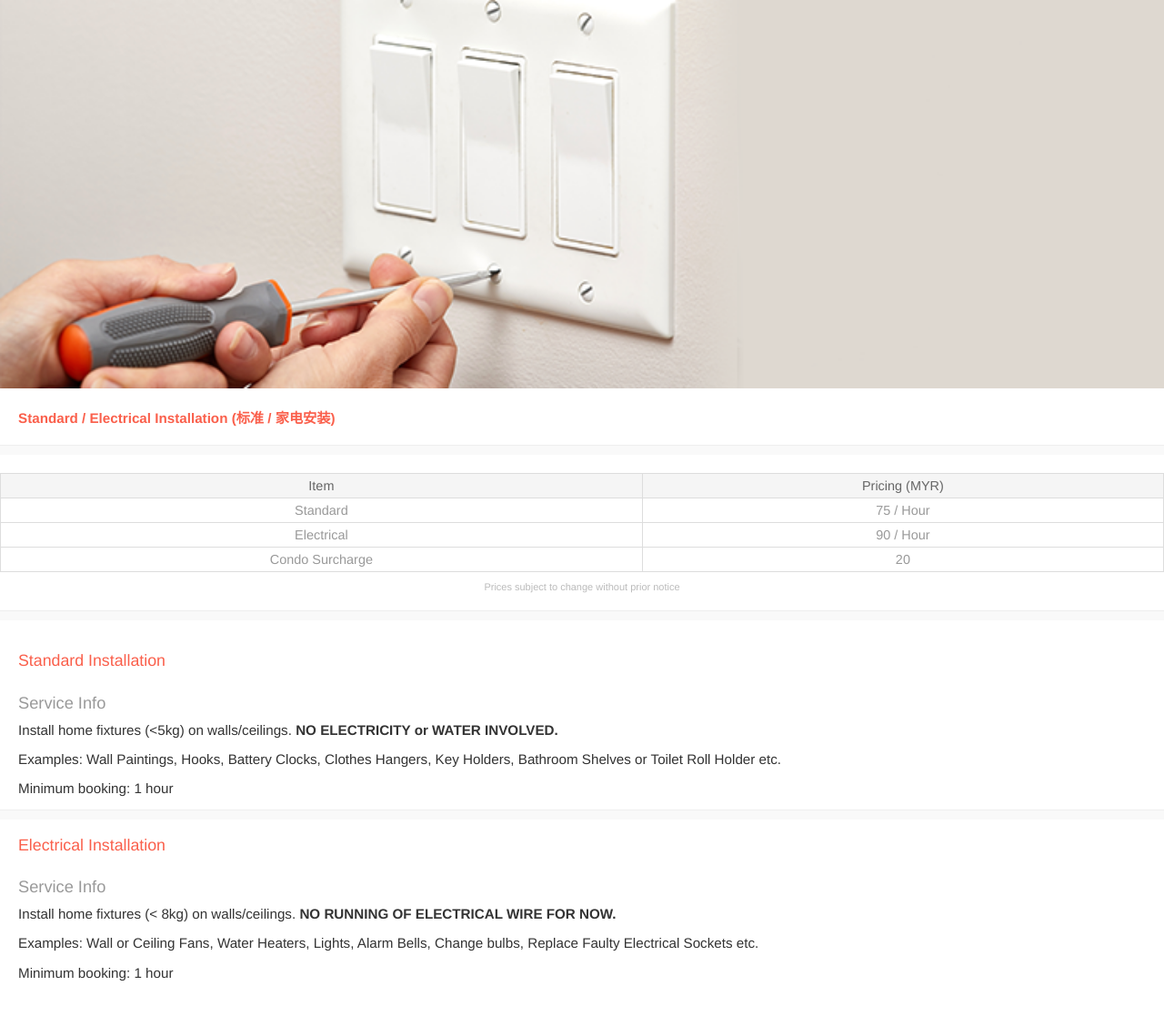
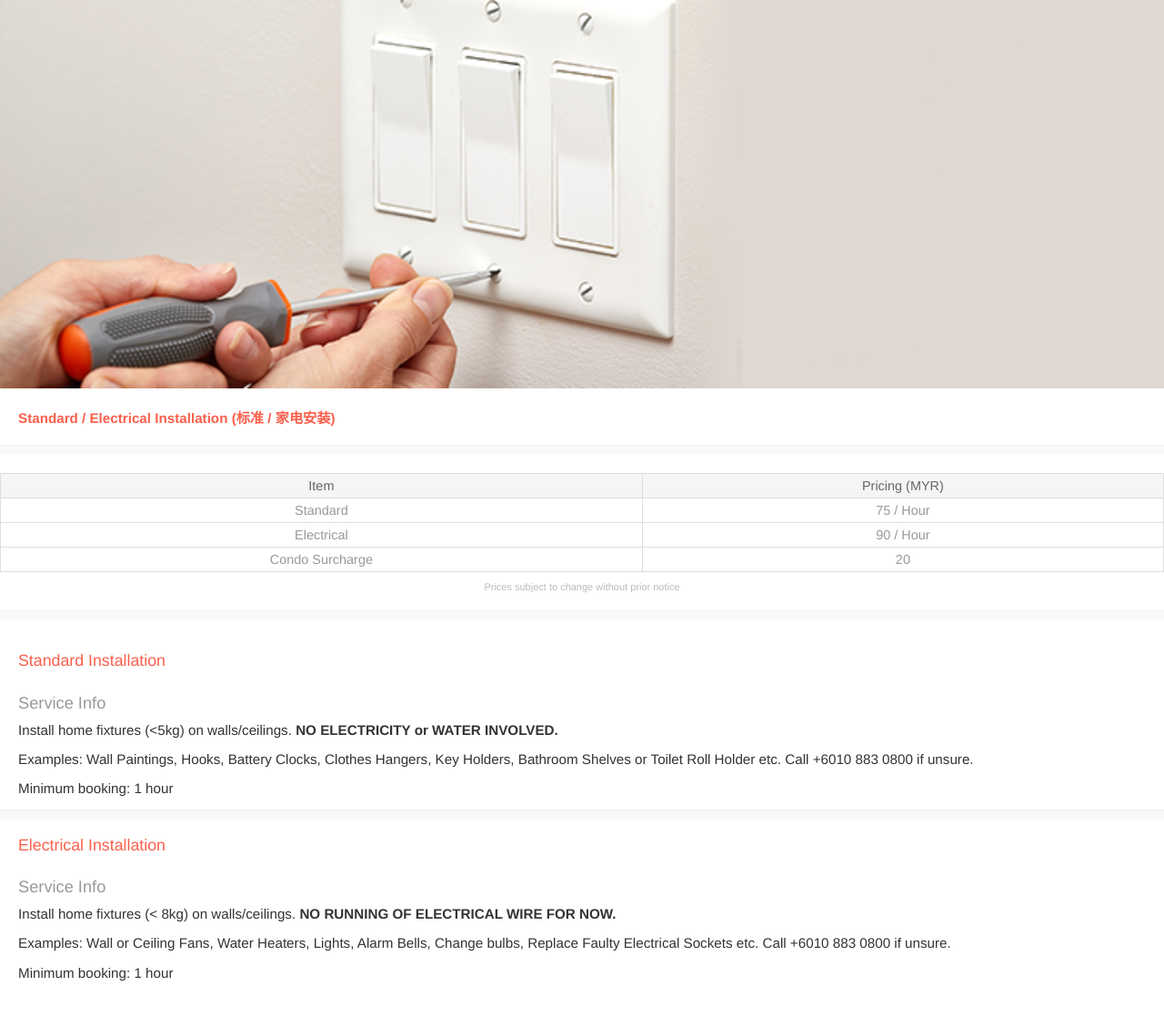
Before and after one commit to blooms-singapore/pages, a Jekyll site: the page built from en/services/installation.html, in a window 1280 px wide. Shown: the whole page at 91% size. Built offline with Jekyll 4.4.1, drawn with Linux system fonts in a browser that asks for light colours.

Commit message:
Update installation.html

```diff
--- a/en/services/installation.html
+++ b/en/services/installation.html
@@ -19,7 +19,7 @@ layout: service
     Install home fixtures (<5kg) on walls/ceilings. <strong>NO ELECTRICITY or WATER INVOLVED.</strong>
 
   </p>
-Examples: Wall Paintings, Hooks, Battery Clocks, Clothes Hangers, Key Holders, Bathroom Shelves or Toilet Roll Holder etc.
+Examples: Wall Paintings, Hooks, Battery Clocks, Clothes Hangers, Key Holders, Bathroom Shelves or Toilet Roll Holder etc. Call +6010 883 0800 if unsure.
 <p>
   <p>
   Minimum booking: 1 hour
@@ -42,7 +42,7 @@ Examples: Wall Paintings, Hooks, Battery Clocks, Clothes Hangers, Key Holders, B
   <p>
     Install home fixtures (< 8kg) on walls/ceilings. <Strong>NO RUNNING OF ELECTRICAL WIRE FOR NOW.</STRONG>
   </p>
-Examples: Wall or Ceiling Fans, Water Heaters, Lights, Alarm Bells, Change bulbs, Replace Faulty Electrical Sockets etc.
+Examples: Wall or Ceiling Fans, Water Heaters, Lights, Alarm Bells, Change bulbs, Replace Faulty Electrical Sockets etc. Call +6010 883 0800 if unsure.
 <p>
   <p>
   Minimum booking: 1 hour
```
